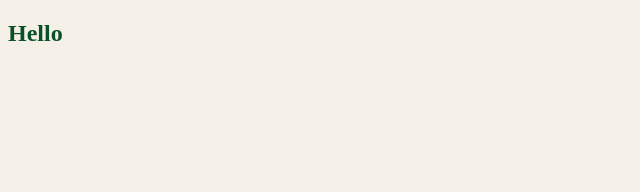
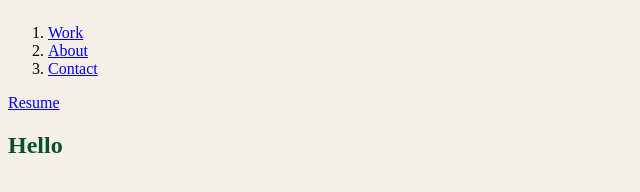
Before and after one commit to jordanlipson/personal-website, a Gatsby site: page / in a window 1280 px wide. Shown: the whole page, without its empty margins (0-640 px from the left). Built offline with nearby package versions, Linux system fonts and the light colour scheme; Gatsby itself is replaced by a stand-in of ours.

Commit message:
Fixed stuff

```diff
--- a/gatsby-config.js
+++ b/gatsby-config.js
@@ -1,3 +1,5 @@
+const config = require('./src/config');
+
 module.exports = {
   siteMetadata: {
     title: `Jordan Lipson`,
--- a/src/components/layout.js
+++ b/src/components/layout.js
@@ -1,18 +1,40 @@
 import * as React from "react"
+import PropTypes from 'prop-types';
 import styled, { ThemeProvider } from "styled-components";
+import { Nav } from './index'
 import { GlobalStyle } from "../styles/index";
 
-const Layout = () => {
+const StyledContent = styled.div`
+  display: flex;
+  flex-direction: column;
+  min-height: 100vh;
+`;
+
+const Layout = ({ children, location }) => {
+    // const isHome = location.pathname === '/';
+
     return (
         <>
             {/* <Head /> */}
 
             <div id='root'>
                 <GlobalStyle />
+
+                <StyledContent>
+                    <Nav />
+
+                    <div id='content'>
+                        {children}
+                    </div>
+                </StyledContent>
             </div>
-
         </>
     )
 };
 
+Layout.propTypes = {
+    children: PropTypes.node.isRequired,
+    location: PropTypes.object.isRequired,
+};
+
 export default Layout;
--- a/src/components/nav.js
+++ b/src/components/nav.js
@@ -3,7 +3,25 @@ import { Link } from 'gatsby';
 import { navLinks } from '../config'
 
 const Nav = () => {
+    const ResumeLink = (
+        <a className="resume-button" href="/resume.pdf" target="_blank" rel="noopener noreferrer">
+            Resume
+        </a>
+    );
 
+    return (
+        <>
+            <ol>
+                {navLinks &&
+                    navLinks.map(({ url, name }, i) => (
+                        <li key={i}>
+                            <Link to={url}>{name}</Link>
+                        </li>
+                    ))}
+            </ol>
+            <div>{ResumeLink}</div>
+        </>
+    )
 };
 
 export default Nav;
--- a/src/pages/index.js
+++ b/src/pages/index.js
@@ -1,14 +1,12 @@
 import * as React from "react"
 import PropTypes from 'prop-types';
-import { Layout, Nav, Hero, Work, About, Contact } from '../components';
-import { GlobalStyle } from "../styles";
+import { Layout, Hero, Work, About, Contact } from '../components';
 
 const IndexPage = () => {
   return (
-    <>
-      <GlobalStyle />
+    <Layout >
       <Hero />
-    </>
+    </Layout>
   )
 }
 
```
